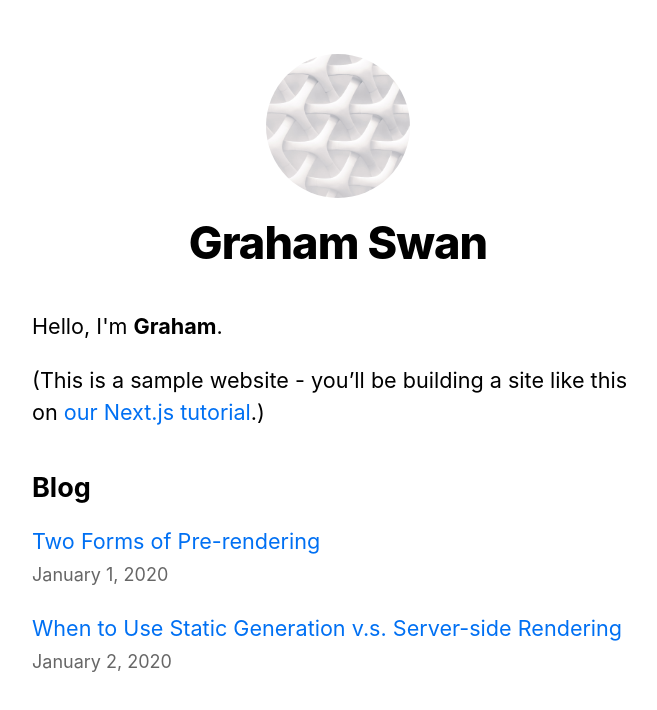
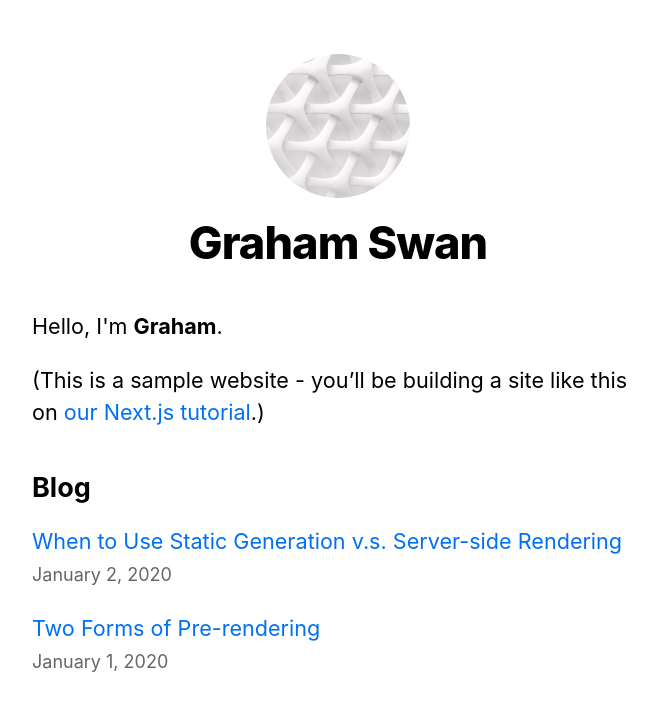
Before and after one commit to thinkswan/next-js-blog, a Next.js app: page / in a window 1280 px wide. Shown: the top 710 px of the page, without its empty margins (302-959 px from the left). Built offline with nearby package versions, Linux system fonts and the light colour scheme.

Commit message:
feat: convert files to TypeScript

```diff
--- a/components/date.js
+++ b/components/date.tsx
@@ -1,6 +1,6 @@
 import { parseISO, format } from "date-fns";
 
-export default function Date({ dateString }) {
+export default function Date({ dateString }: { dateString: string }) {
   const date = parseISO(dateString);
 
   return <time dateTime={dateString}>{format(date, "LLLL d, yyyy")}</time>;
--- a/lib/posts.js
+++ b/lib/posts.ts
@@ -21,11 +21,11 @@ export function getSortedPostsData() {
     const matterResult = matter(fileContents);
 
     // Combine the data with the ID
-    return { id, ...matterResult.data };
+    return { id, ...(matterResult.data as { date: string; title: string }) };
   });
 
   // Sort posts by data
-  return allPostsData.sort(({ date: a }, { data: b }) => {
+  return allPostsData.sort(({ date: a }, { date: b }) => {
     if (a < b) return 1;
     if (a > b) return -1;
 
@@ -58,7 +58,7 @@ export function getAllPostIds() {
   });
 }
 
-export async function getPostData(id) {
+export async function getPostData(id: string) {
   const fullPath = path.join(postsDirectory, `${id}.md`);
   const fileContents = fs.readFileSync(fullPath, "utf8");
 
@@ -75,6 +75,6 @@ export async function getPostData(id) {
   return {
     id,
     contentHtml,
-    ...matterResult.data,
+    ...(matterResult.data as { date: string; title: string }),
   };
 }
--- a/pages/_app.js
+++ /dev/null
@@ -1,5 +0,0 @@
-import "../styles/global.css";
-
-export default function App({ Component, pageProps }) {
-  return <Component {...pageProps} />;
-}
--- /dev/null
+++ b/pages/_app.tsx
@@ -0,0 +1,6 @@
+import "../styles/global.css";
+import type { AppProps } from "next/app";
+
+export default function App({ Component, pageProps }: AppProps) {
+  return <Component {...pageProps} />;
+}
--- a/pages/api/hello.js
+++ /dev/null
@@ -1,3 +0,0 @@
-export default function handler(req, res) {
-  res.status(200).json({ test: "Hello world" });
-}
--- /dev/null
+++ b/pages/api/hello.ts
@@ -0,0 +1,5 @@
+import type { NextApiRequest, NextApiResponse } from "next";
+
+export default function handler(req: NextApiRequest, res: NextApiResponse) {
+  res.status(200).json({ test: "Hello world" });
+}
--- a/pages/index.js
+++ b/pages/index.tsx
@@ -4,8 +4,9 @@ import { getSortedPostsData } from "../lib/posts";
 import Date from "../components/date";
 import Layout, { siteTitle } from "../components/layout";
 import utilStyles from "../styles/utils.module.css";
+import type { GetStaticProps } from "next";
 
-export async function getStaticProps() {
+export const getStaticProps: GetStaticProps = async () => {
   const allPostsData = getSortedPostsData();
 
   return {
@@ -13,9 +14,17 @@ export async function getStaticProps() {
       allPostsData,
     },
   };
-}
+};
 
-export default function Home({ allPostsData }) {
+export default function Home({
+  allPostsData,
+}: {
+  allPostsData: {
+    date: string;
+    title: string;
+    id: string;
+  }[];
+}) {
   return (
     <Layout home>
       <Head>
```
Also changed, not shown: components/layout.tsx (renamed from components/layout.js, +7 -1 lines), pages/posts/[id].tsx (renamed from pages/posts/[id].js, +14 -5 lines).
